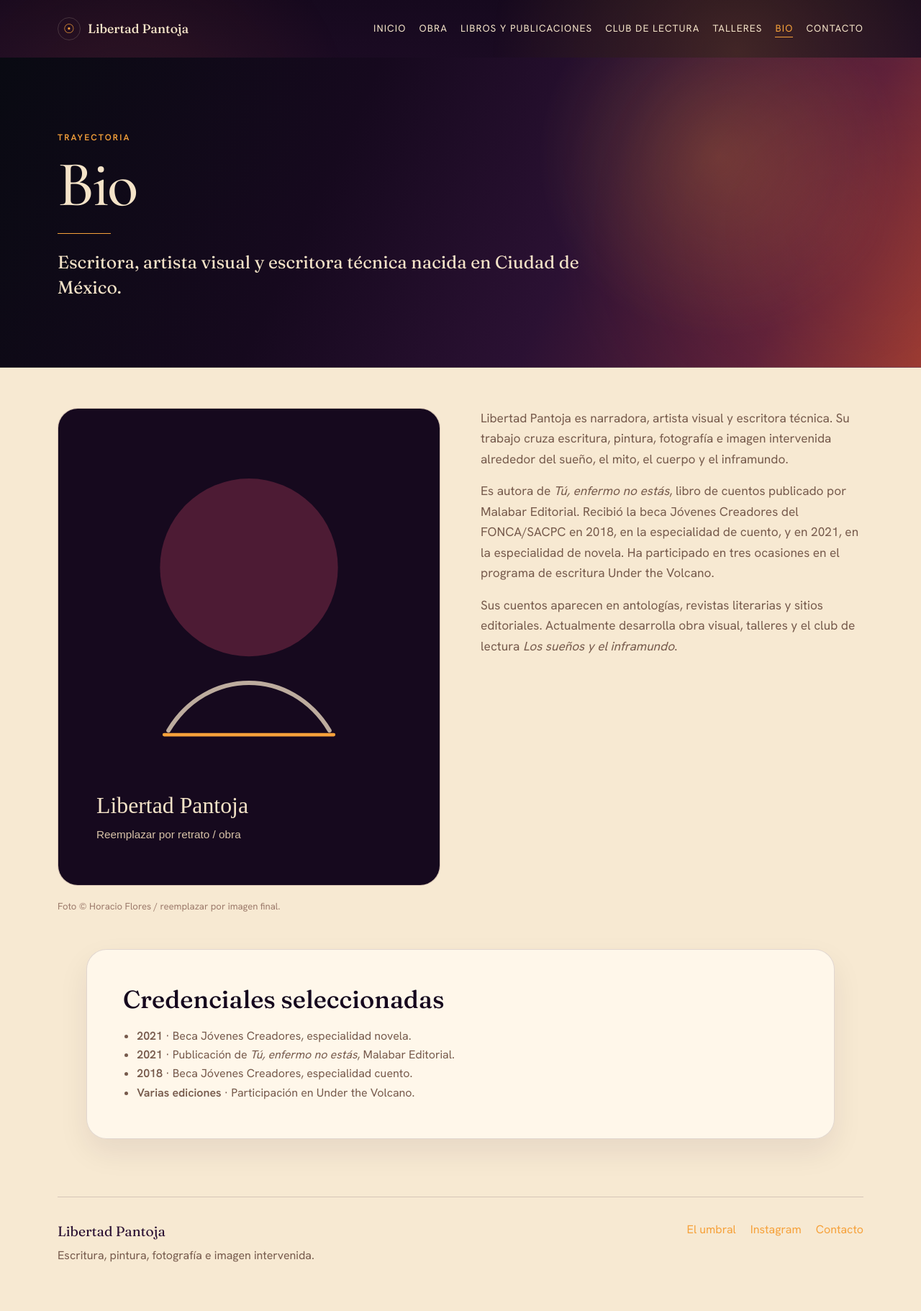
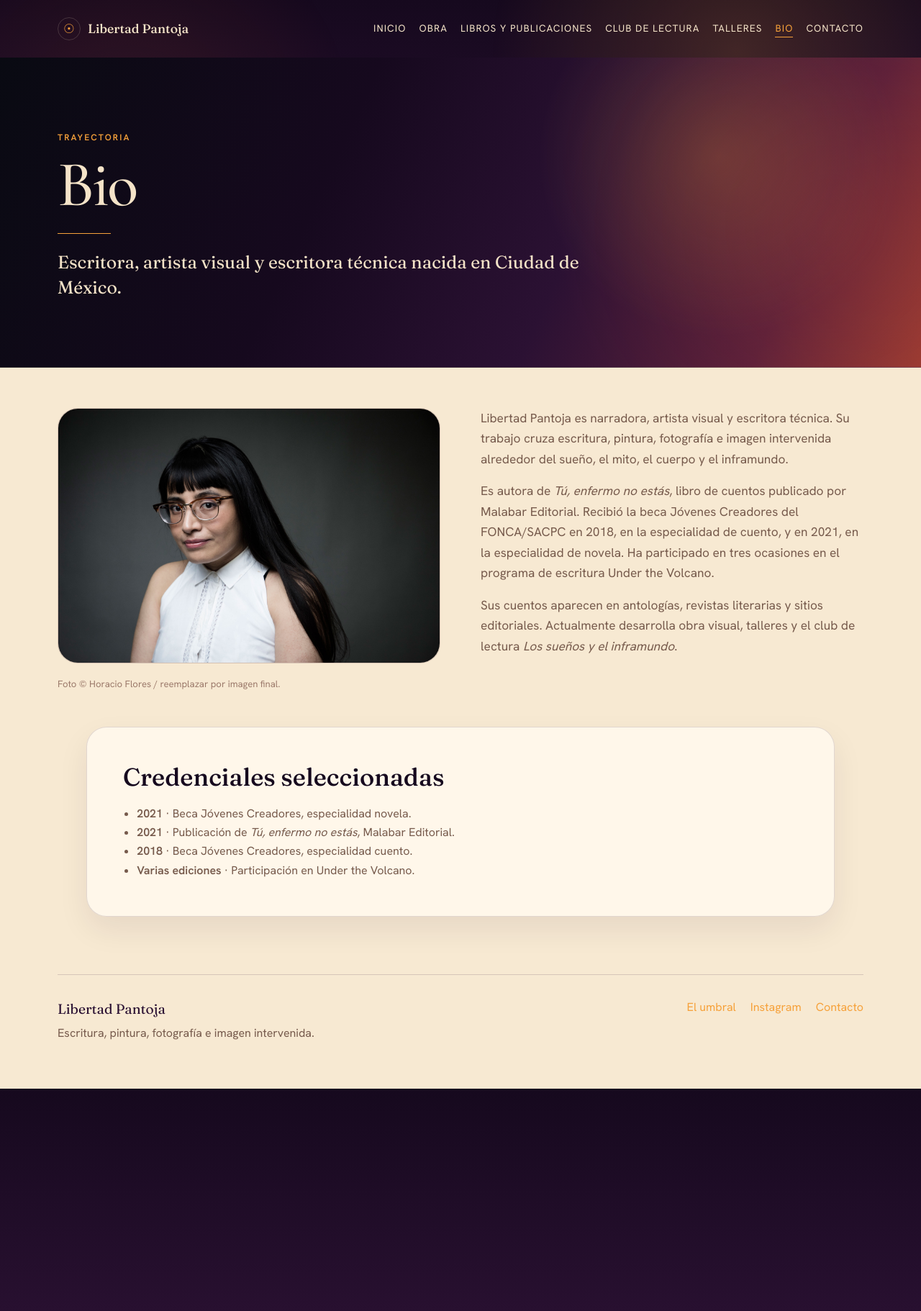
Before and after one commit to LiberPH/libertad-pantoja_site, a Jekyll site: the page built from bio.html, in a window 1280 px wide. Shown: the whole page at 72% size. Built offline with Jekyll 4.4.1, drawn with Linux system fonts in a browser that asks for light colours; after the commit the page ends 1513 px from its top, so only the background shows below that.

Commit message:
Update bio.html

```diff
--- a/bio.html
+++ b/bio.html
@@ -8,7 +8,7 @@ permalink: /bio/
 
 <section class="bio-layout">
   <figure class="bio-portrait">
-    <img src="{{ '/assets/img/perfil/placeholder-perfil.svg' | relative_url }}" alt="Libertad Pantoja">
+    <img src="{{ '/assets/img/perfil/hero-obra.jpg' | relative_url }}" alt="Libertad Pantoja">
     <figcaption>Foto © Horacio Flores / reemplazar por imagen final.</figcaption>
   </figure>
 
```
